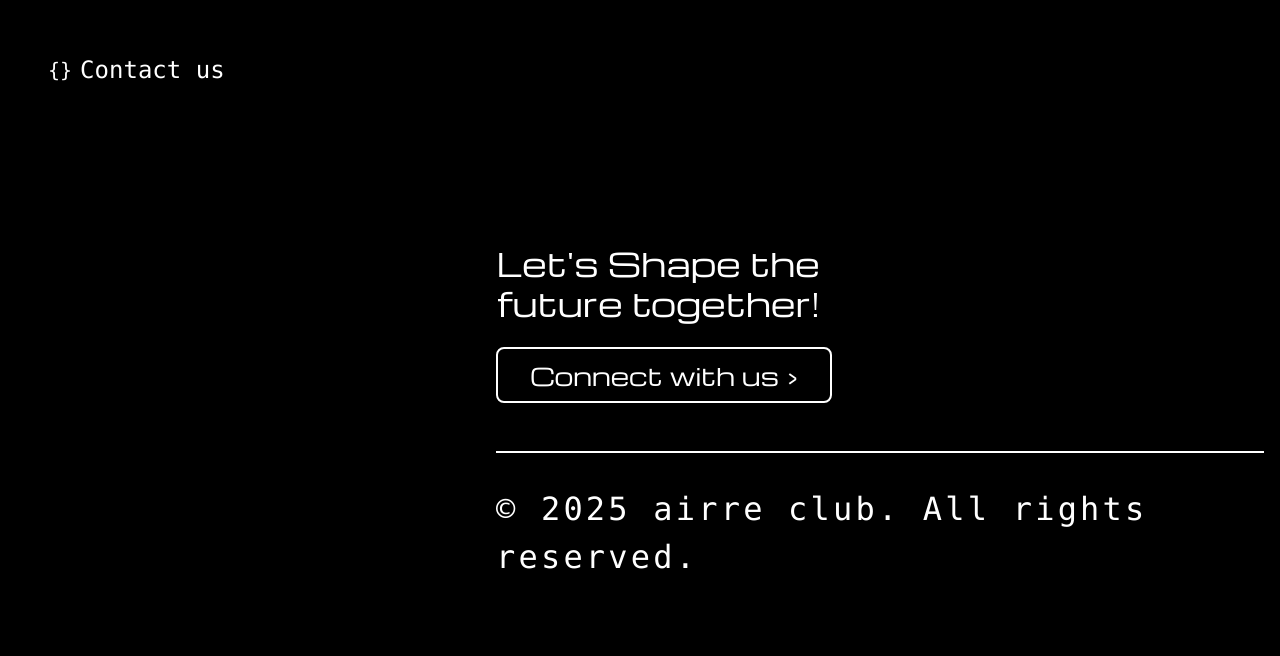
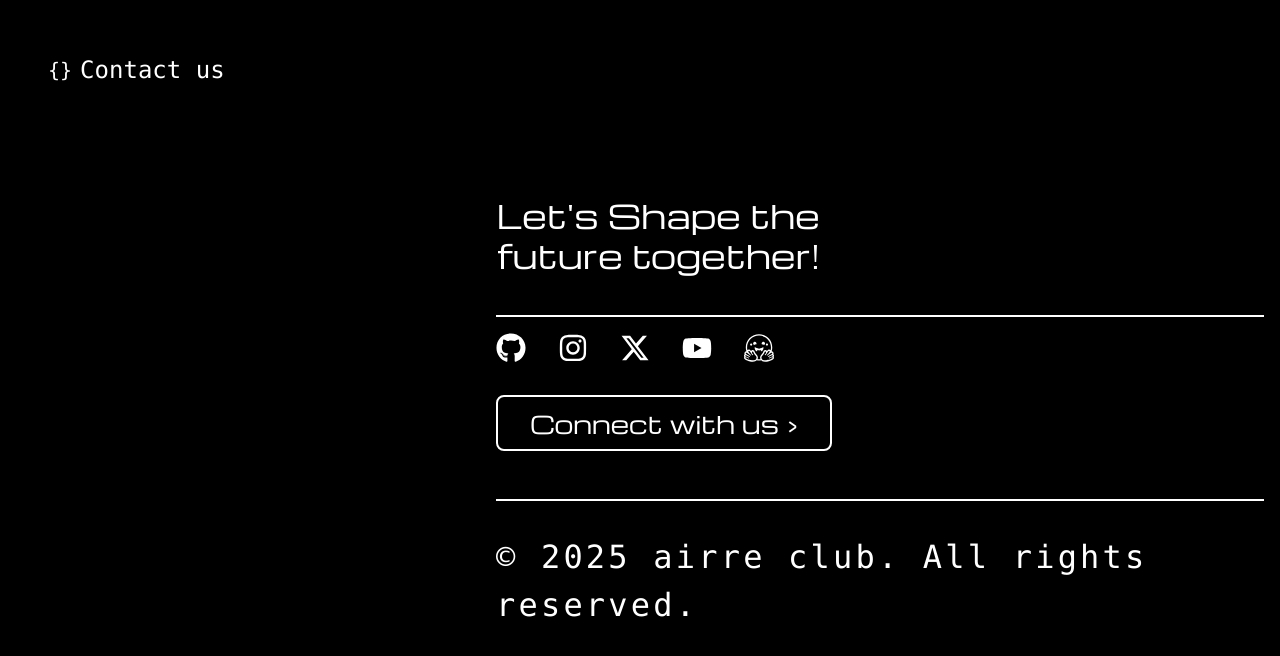
Before and after one commit to JoshiKartavya/airre-club, a React (Vite) app: page /members in a window 1280 px wide. Shown: the part 796-1452 px from the top of the page. Built offline with nearby package versions, Linux system fonts and the light colour scheme; no server answers.

Commit message:
Update: Enhance Footer with social media icons for improved connectivity and update MemberDetail and BlogsSection components to support blog links, enhancing user interaction. Remove unnecessary comments in Projects and adjust styles for better visual consistency in Technologies section.

```diff
--- a/src/Components/Footer.tsx
+++ b/src/Components/Footer.tsx
@@ -1,3 +1,10 @@
+// Icon Imports
+import { FaXTwitter } from "react-icons/fa6";
+import { FaInstagram } from "react-icons/fa";
+import { FaYoutube } from "react-icons/fa";
+import { FaGithub } from "react-icons/fa";
+import { SiHuggingface } from "react-icons/si";
+
 interface FooterProps {
   textColor: string;
   bgColor: string;
@@ -19,15 +26,29 @@ const Footer = ({ textColor, bgColor }: FooterProps) => {
         <h2 className="text-[24px] xl:text-[32px] 2xl:text-[64px] font-michroma text-center mb-6 leading-tight">
           Let's Shape the<br />future together!
         </h2>
+
+        <hr className="w-full border-t-2 my-4" />
+
+
+
+        <div className="socials flex justify-start items-center gap-8 text-3xl">
+          <FaGithub className="cursor-pointer" onClick={e => { e.stopPropagation(); window.open("https://github.com/airre-club", "_blank", "noopener,noreferrer");  }}/>
+          <FaInstagram className="cursor-pointer" onClick={e => { e.stopPropagation(); window.open("https://www.instagram.com/airreclub/", "_blank", "noopener,noreferrer"); }} />
+          <FaXTwitter className="cursor-pointer" onClick={e => { e.stopPropagation(); window.open("https://x.com/airr_club", "_blank", "noopener,noreferrer"); }} />
+          <FaYoutube className="cursor-pointer" onClick={e => { e.stopPropagation(); window.open("https://www.youtube.com/@airre-club", "_blank", "noopener,noreferrer"); }} />
+          <SiHuggingface className="cursor-pointer" onClick={e => { e.stopPropagation(); window.open("https://huggingface.co/airr-club-palanpur ", "_blank", "noopener,noreferrer"); }} />
+        </div>
+
         <button
           onClick={() => {
-            window.location.href = "mailto:hello@airre.club";
+            window.open("mailto:airr.club.palanpur@gmail.com");
           }}
           type="button"
-          className="border-2 rounded-lg cursor-pointer px-8 py-2 text-[16px] xl:text-[24px] font-michroma flex items-center gap-2 mb-8 hover:bg-[var(--primary)] hover:text-[var(--secondary)] transition-colors"
+          className="border-2 rounded-lg cursor-pointer mt-8 px-8 py-2 text-[16px] xl:text-[24px] font-michroma flex items-center gap-2 mb-8 hover:bg-[var(--primary)] hover:text-[var(--secondary)] transition-colors"
         >
           Connect with us <span className="text-[16px] xl:text-[24px]">&#8250;</span>
         </button>
+
         <hr className="w-full border-t-2 my-4" />
 
         {/* Copyright */}
--- a/src/Pages/MemberDetail.tsx
+++ b/src/Pages/MemberDetail.tsx
@@ -27,6 +27,7 @@ interface Blog {
   title: string;
   coverImage?: { asset?: { url?: string } };
   publishedAt?: string;
+  blogLink?: string;
 }
 
 function highlightMemberNameAndNumbers(about: string, name: string) {
@@ -127,6 +128,7 @@ const MemberDetail = () => {
 
         setImages(Array.isArray(data?.images) ? data.images : []);
 
+        // Fetch Blog
         if (data?._id) {
           sanityClient
             .fetch(
@@ -134,7 +136,8 @@ const MemberDetail = () => {
                 _id,
                 title,
                 coverImage{asset->{url}},
-                publishedAt
+                publishedAt,
+                blogLink
               }`,
               { memberId: data._id }
             )
@@ -221,7 +224,7 @@ const MemberDetail = () => {
                         key={idx}
                         src={img.asset.url}
                         alt={`Member image ${idx + 1}`}
-                        className="w-full mb-4 rounded-lg break-inside-avoid"
+                        className="w-full mb-4 break-inside-avoid"
                       />
                     ) : null
                   )
@@ -249,13 +252,14 @@ const MemberDetail = () => {
                     {blogs.map((blog) => (
                       <div
                         key={blog._id}
-                        className="p-4 flex flex-col items-start"
+                        className="p-4 flex flex-col items-start cursor-pointer"
                       >
                         {blog.coverImage?.asset?.url && (
                           <img
                             src={blog.coverImage.asset.url}
                             alt={blog.title}
-                            className="w-full h-40 object-cover rounded mb-3"
+                            className="w-full h-40 object-cover mb-3"
+                            onClick={() => window.open(blog.blogLink, '_blank')}
                           />
                         )}
                         <h2 className="text-lg font-semibold text-center mb-2">{blog.title}</h2>
--- a/src/Sections/BlogsSection.tsx
+++ b/src/Sections/BlogsSection.tsx
@@ -85,7 +85,7 @@ const BlogsSection = () => {
                   <img
                     src={blog.coverImage.asset.url}
                     alt={blog.title}
-                    className='w-full h-full object-cover rounded mb-4 cursor-pointer'
+                    className='w-full h-full object-cover mb-4 cursor-pointer'
                     onClick={() => window.open(blog.blogLink, '_blank')}
                   />
                 )}
--- a/src/Sections/Technologies.tsx
+++ b/src/Sections/Technologies.tsx
@@ -74,11 +74,11 @@ const Technologies = () => {
         <div className="top-data w-full xl:w-[70%] h-full relative flex flex-col justify-start pt-20 xl:pt-60 items-center">
           <h1 className="ser-title text-2xl sm:text-3xl md:text-4xl lg:text-6xl xl:text-6xl 2xl:text-7xl font-bold w-4/5 xl:w-4/5 font-mono">
             Our team not only make simple projects, we{" "}
-            <span className="text-[var(--contrast)] font-thin text-[var(--contrast)]">
+            <span className="text-[var(--contrast)] font-thin">
               contribute
             </span>{" "}
             building new{" "}
-            <span className="text-[var(--contrast)] font-thin text-[var(--contrast)]">
+            <span className="text-[var(--contrast)] font-thin">
               human civilization.
             </span>{" "}
           </h1>
```
Also changed, not shown: src/Sections/Projects.tsx (+0 -59 lines).
